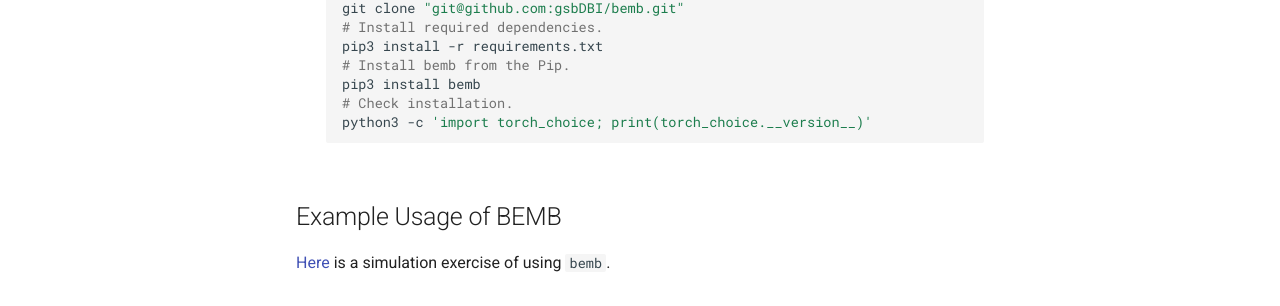
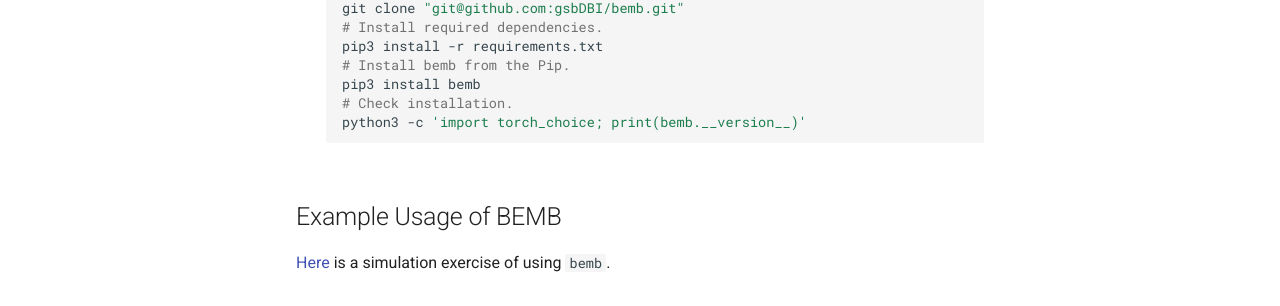
Before and after one commit to gsbDBI/bemb, an MkDocs documentation site: the page built from docs_src/index.md, in a window 1280 px wide. Shown: the part 469-775 px from the top of the page. Built offline with MkDocs 1.6.1 and Material for MkDocs 9.7.7, drawn with Linux system fonts in a browser that asks for light colours.

Commit message:
fix typo

````diff
--- a/docs_src/index.md
+++ b/docs_src/index.md
@@ -15,7 +15,7 @@
 # Install bemb from the Pip.
 pip3 install bemb
 # Check installation.
-python3 -c 'import torch_choice; print(torch_choice.__version__)'
+python3 -c 'import torch_choice; print(bemb.__version__)'
 ```
 
 ## Example Usage of BEMB
````
Also changed, not shown: README.md (+1 -1 lines).
